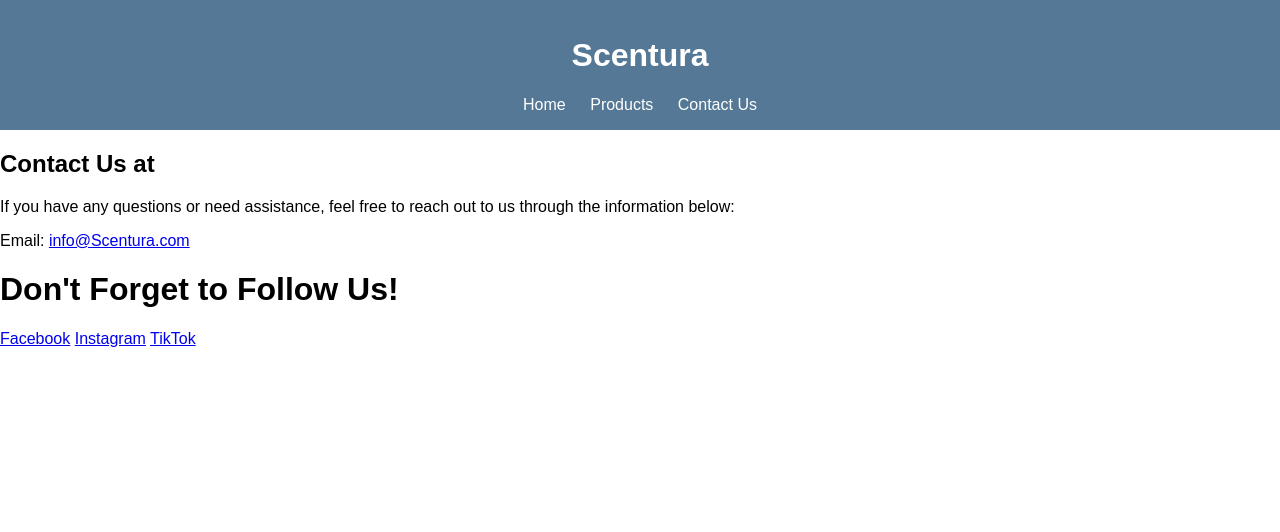
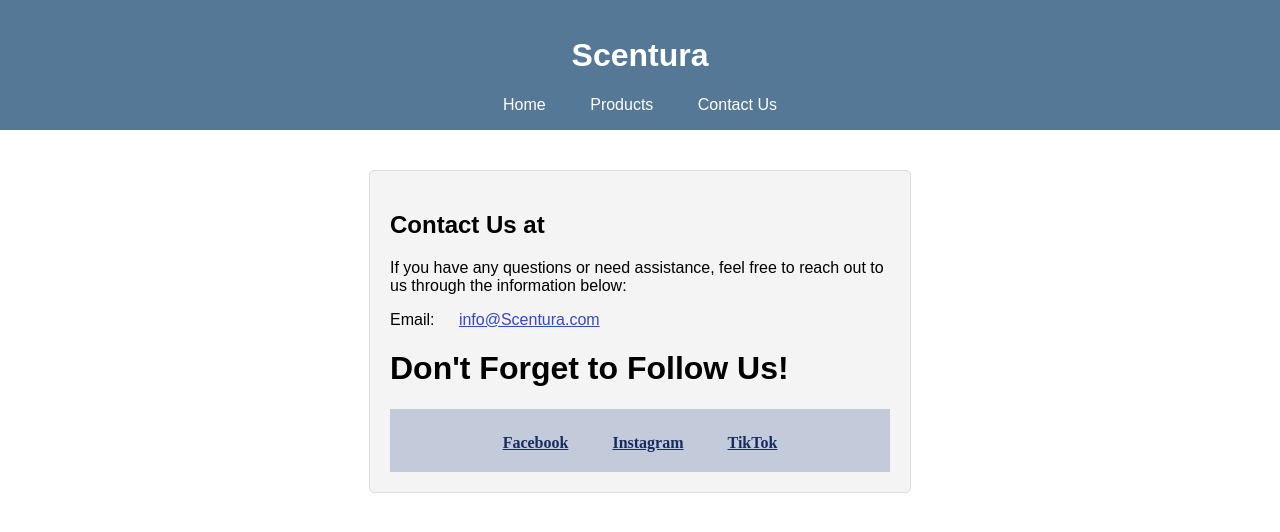
Before and after one commit to Marjana-Mitu/Midterm-Marjana_Akter_Mitu_ID-2110971, a plain HTML site: page contact.html in a window 1280 px wide. Drawn offline with Linux system fonts and the light colour scheme.

Commit message:
fifth commit

```diff
--- a/contact.css
+++ b/contact.css
@@ -23,3 +23,44 @@ header nav a:hover {
     color: #4b290c;
     text-decoration: underline;
 }
+
+.container {
+    padding: 20px;
+    max-width: 1100px;
+    margin: auto;
+}
+
+
+.contact-form {
+    max-width: 500px;
+    margin: 20px auto;
+    background: #f4f4f4;
+    padding: 20px;
+    border: 1px solid #ddd;
+    border-radius: 5px;
+}
+
+a {
+    color: rgb(52, 72, 203);
+    width: 250px;
+    margin: 10px;
+    padding: 10px;
+}
+
+.social-section {
+    background-color: #c3cad9;
+    padding: 20px 0;
+    text-align: center;
+    font-family: initial;
+}
+
+
+.social-links {
+    margin-top: 5px;
+}
+
+.social-links a {
+    color: rgb(23, 44, 97);
+    margin: 10px 10px;
+    font-weight: bold;
+}
```
